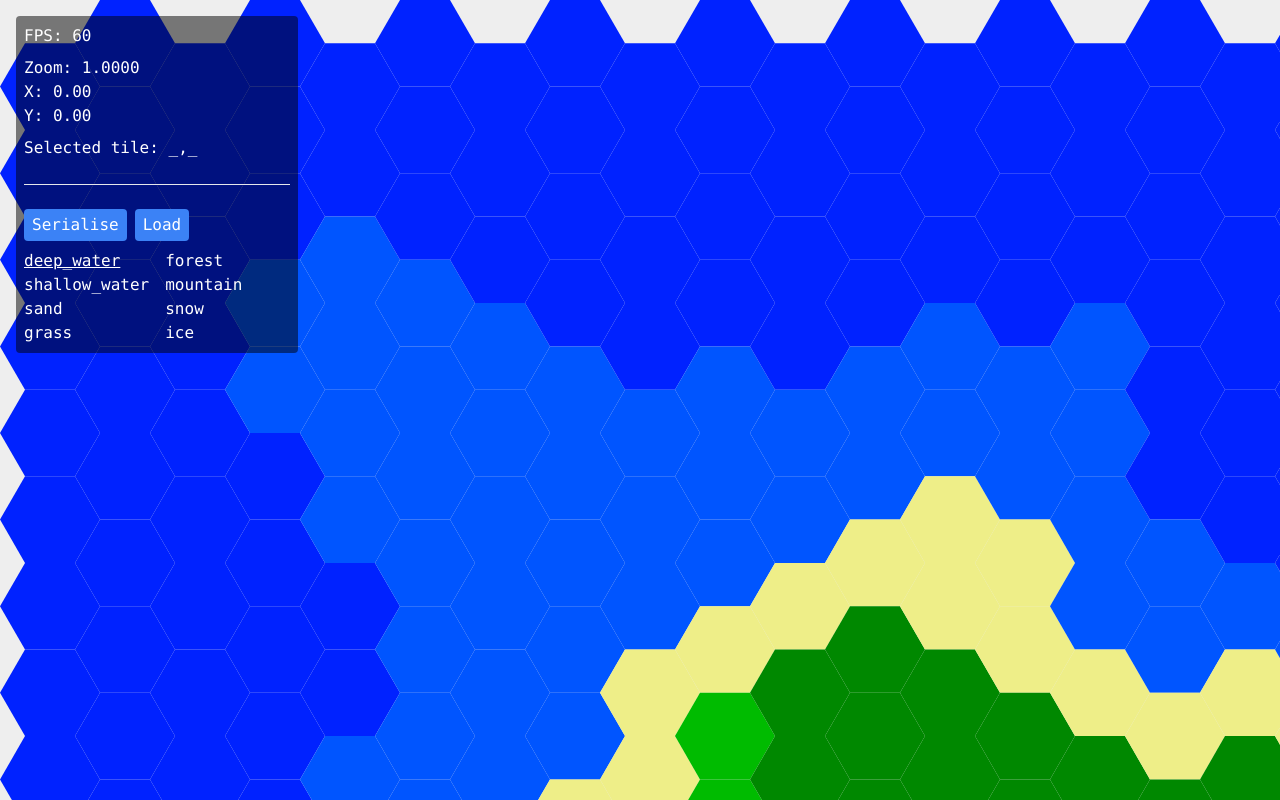
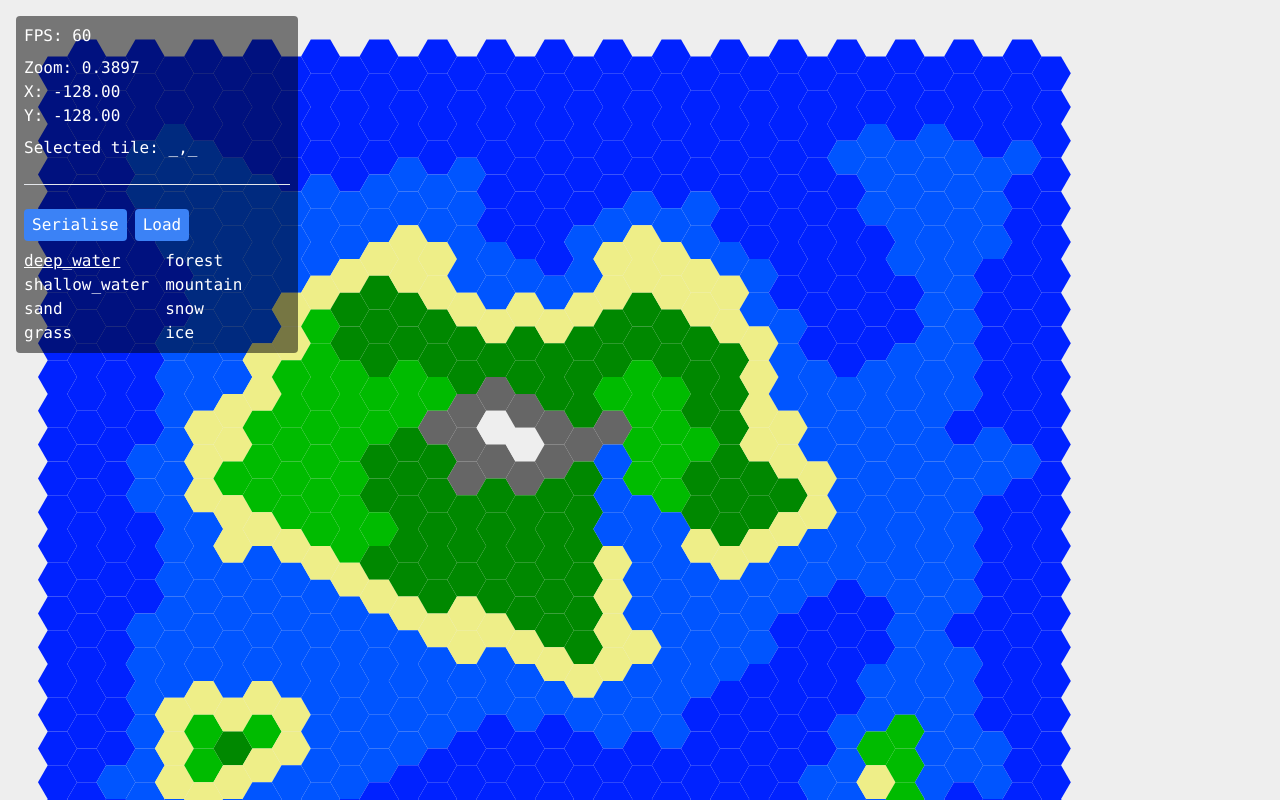
Before and after one commit to SeriousGuy888/HataSimulatorPrototype, a SvelteKit app: page / in a window 1280 px wide. Built offline with nearby package versions, Linux system fonts and the light colour scheme.

Commit message:
change default view state

```diff
--- a/src/modules/GameWorld/GameWorld.svelte
+++ b/src/modules/GameWorld/GameWorld.svelte
@@ -14,9 +14,9 @@
   const minZoom = zoomStep ** -8
 
   let view: View = {
-    x: 0,
-    y: 0,
-    zoom: 1,
+    x: -128,
+    y: -128,
+    zoom: minZoom,
   }
 
   let selectedCoords: { x: number; y: number } | null = null
```
